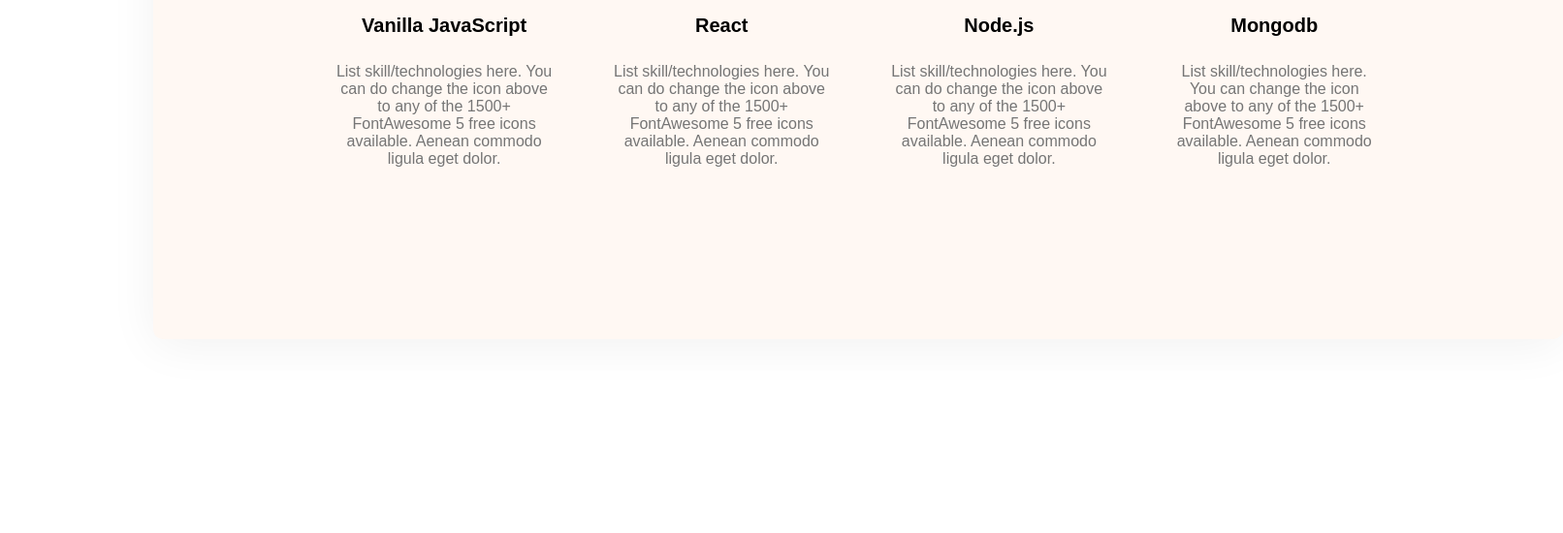
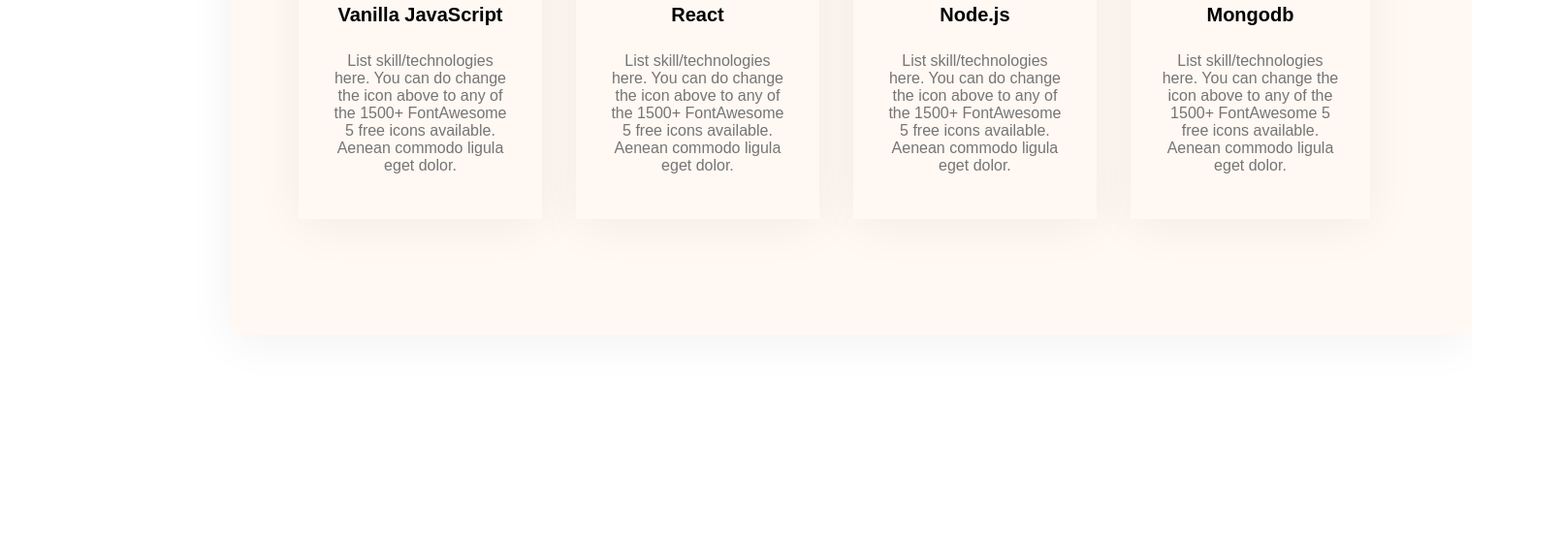
Before and after one commit to abirchokra/web-portfolio, a plain HTML site: page index.html in a window 1280 px wide. Shown: the part 2242-2792 px from the top of the page at 97% size, 1612 px wide, since content can reach past the window. Drawn offline with Linux system fonts and the light colour scheme.

Commit message:
full done

```diff
--- a/styles/style.css
+++ b/styles/style.css
@@ -127,12 +127,12 @@ nav li a{
 /* skill style  */
 
 .what{
-    padding: 131px 157px;
+    padding: 120px 70px;
     box-shadow: 0px 6px 50px 0px rgba(0, 0, 0, 0.06);
     background-color:#FFF8F3 ;
     width: 1140px;
     border-radius: 10px;
-    margin-left: 150px;
+    margin-left: 230px;
 
 
 
@@ -160,6 +160,7 @@ nav li a{
 
 
 
+
 }
 .skill{
 
@@ -168,6 +169,8 @@ nav li a{
     gap: 24px;
     padding: 30px;
 
+    margin-right: 35px;
+    box-shadow: 0px 6px 50px 0px rgba(0, 0, 0, 0.06);
 
     margin-top: 55px;
 
```
